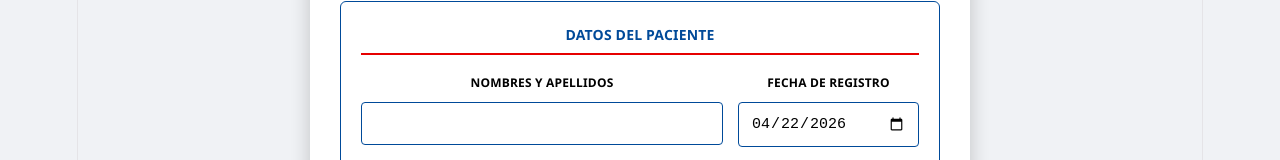
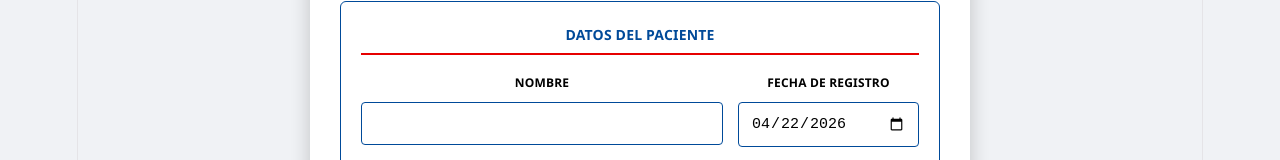
Before and after one commit to DAVIDHV4/sistema-estetica, a React (Vite) app: page / in a window 1280 px wide. Shown: the part 147-307 px from the top of the page. Built offline with nearby package versions, Linux system fonts and the light colour scheme.

Commit message:
arreglado mayusculas con espaciados

```diff
--- a/src/App.jsx
+++ b/src/App.jsx
@@ -57,7 +57,7 @@ function App() {
           <span className="section-title">DATOS DEL PACIENTE</span>
           <div className="form-row">
             <div className="field" style={{flex: 2}}>
-              <label>NOMBRES Y APELLIDOS</label>
+              <label>NOMBRE</label>
               <input name="nombre" value={formData.nombre} onChange={handleChange} required />
             </div>
             <div className="field">
```
Also changed, not shown: 1 other file (tests, documents, lock files or other folders).
